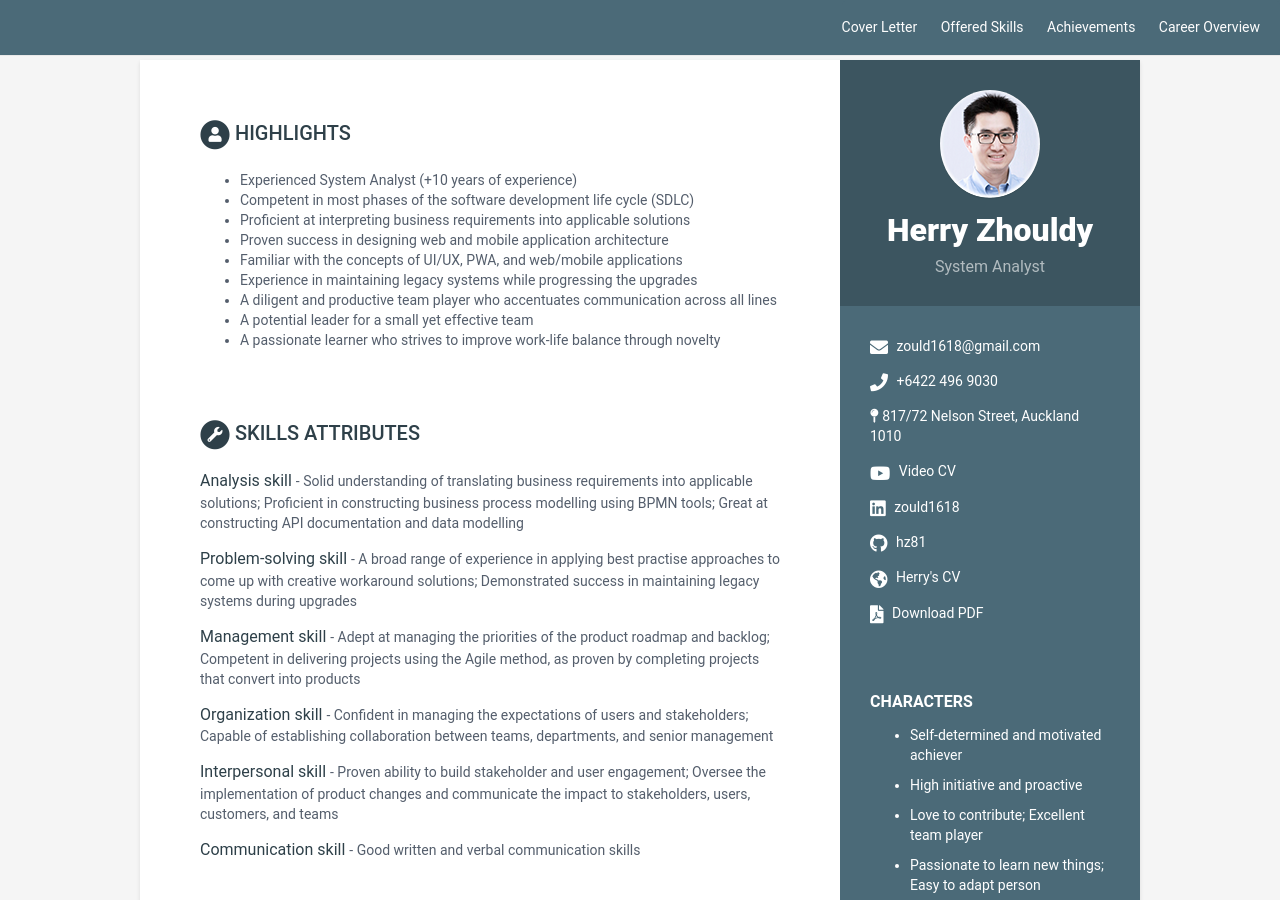
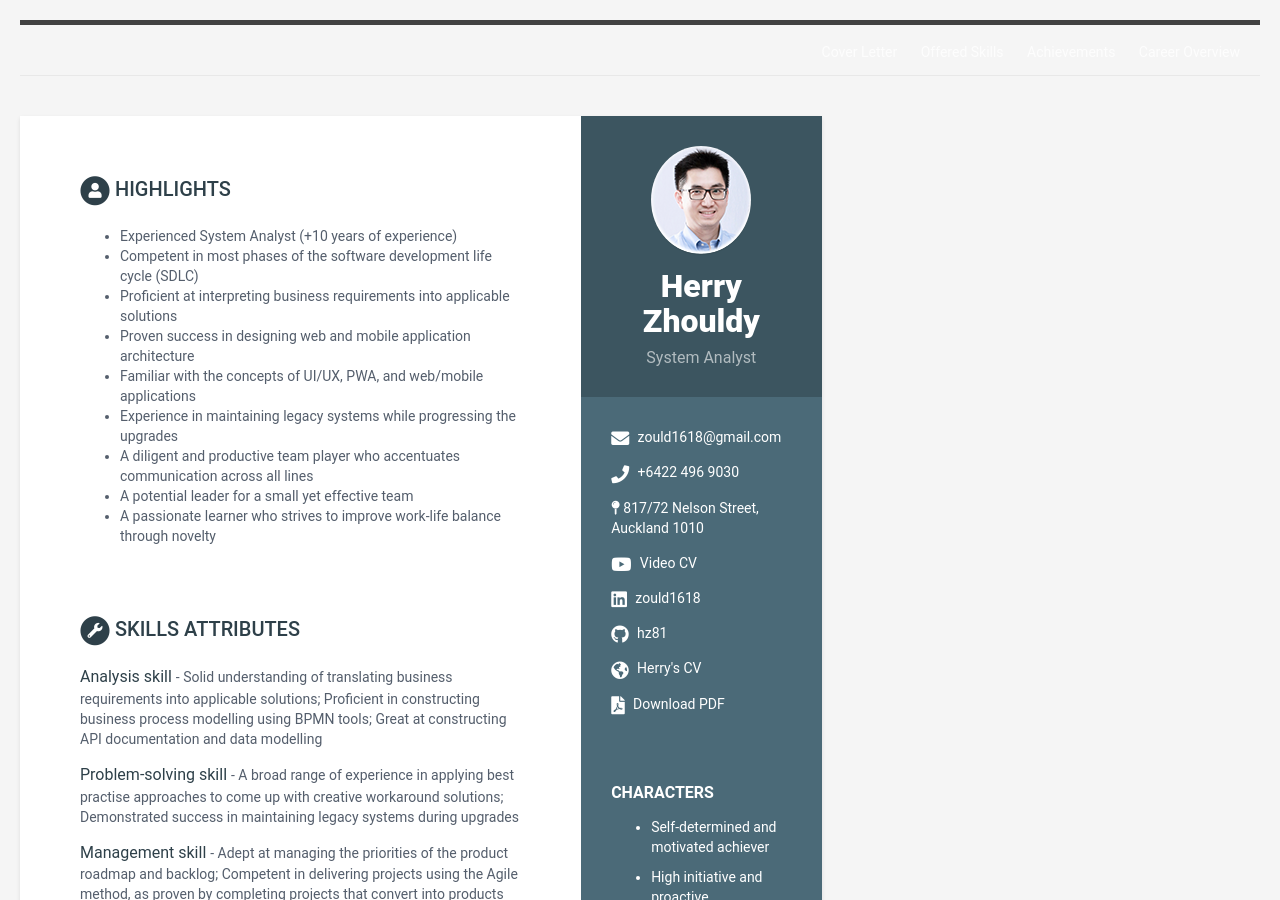
Before and after one commit to hz81/cv-sa1, a Jekyll site: the page built from index.html, in a window 1280 px wide and 900 px high. Built offline with Jekyll 4.4.1, drawn with Linux system fonts in a browser that asks for light colours.

Commit message:
Update header.html

```diff
--- a/_includes/header.html
+++ b/_includes/header.html
@@ -1,5 +1,5 @@
 {% assign headermenu = site.data.data.headermenu %}
-<header class="site-header-fixed">
+<header class="site-header">
   <nav class="site-nav nav-trigger">
     <input type="checkbox" id="nav-trigger" class="nav-trigger" />
     <label for="nav-trigger">
```
